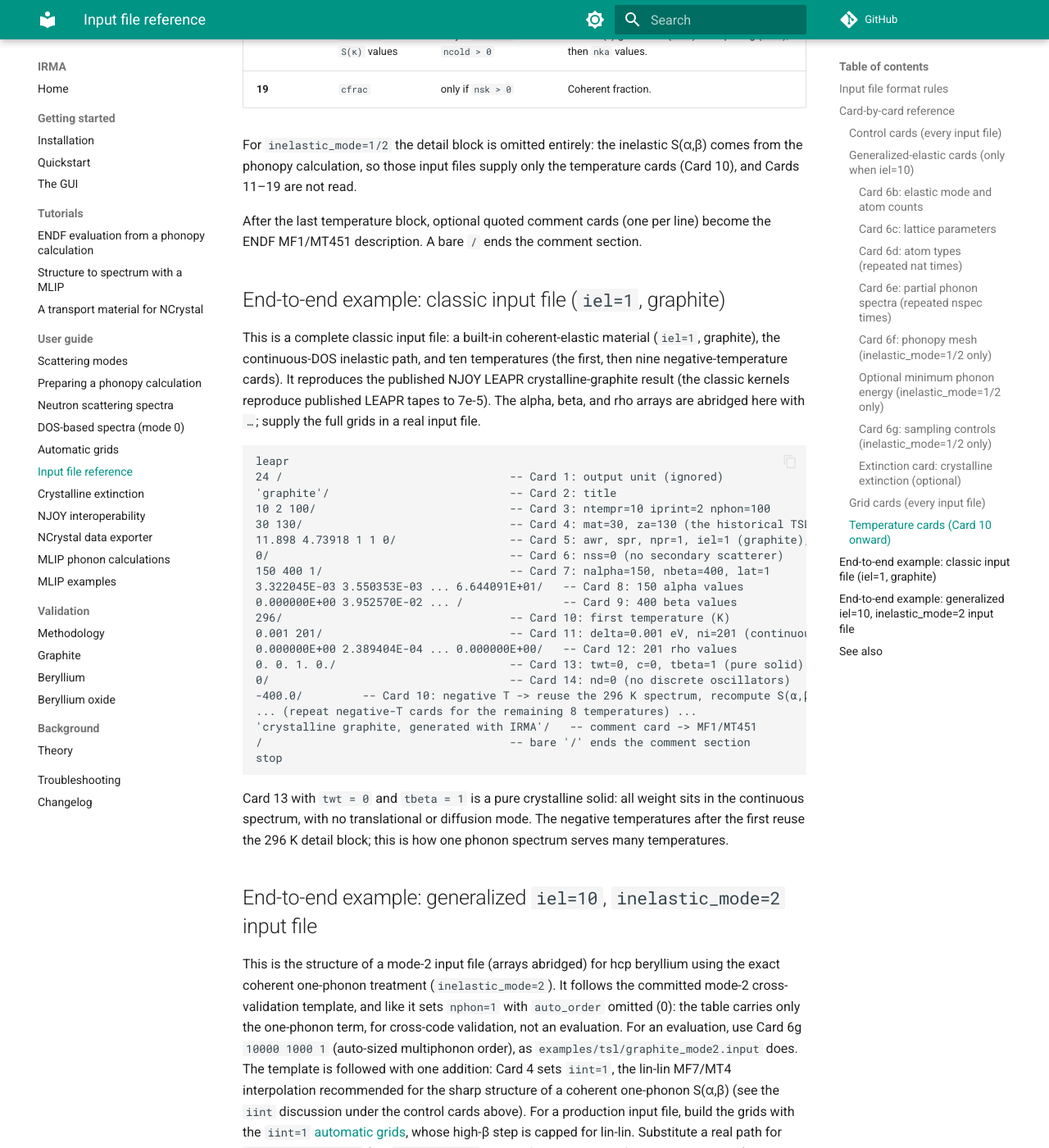
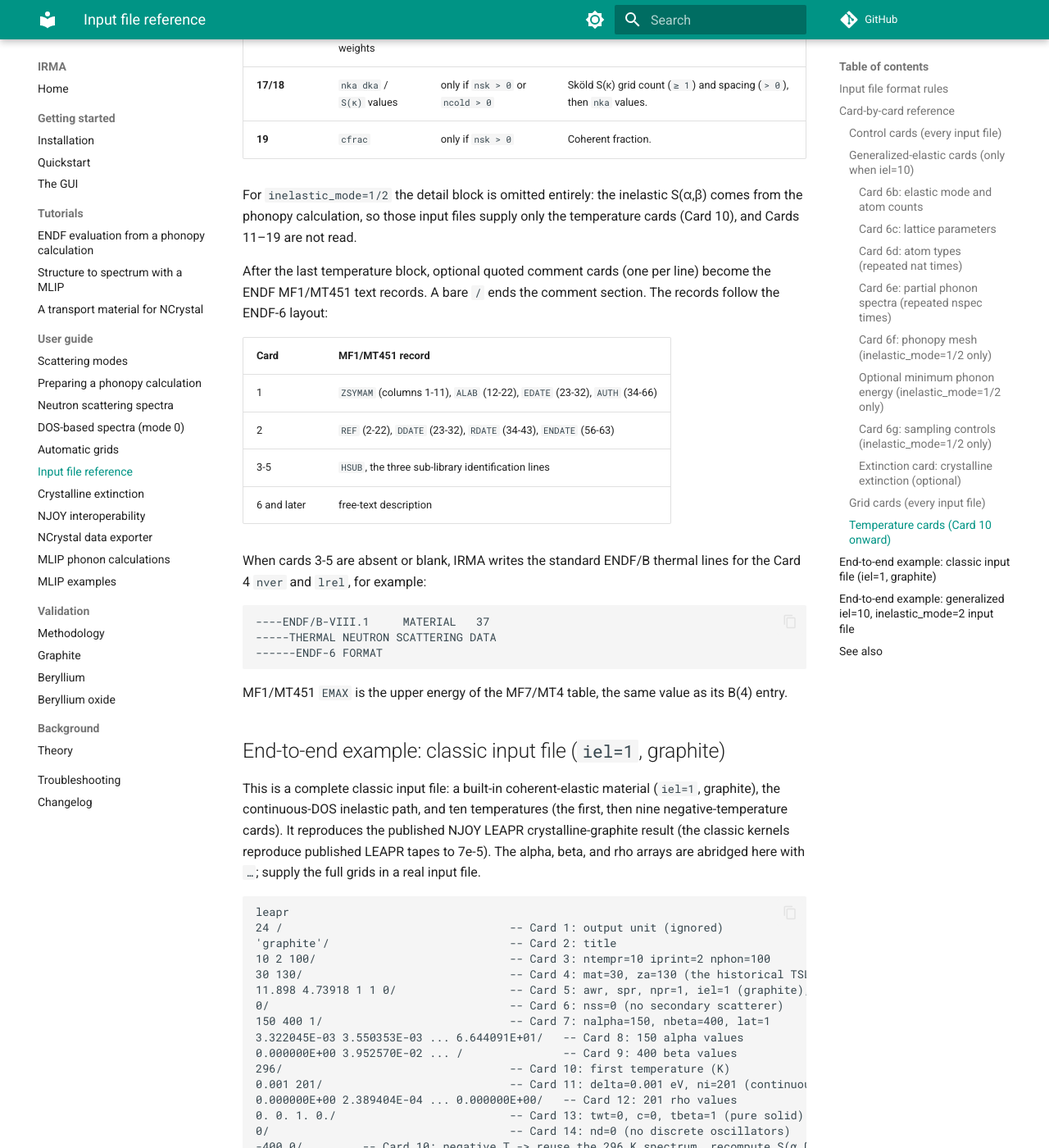
Before and after one commit to ramic-k/IRMA, an MkDocs documentation site: the page built from docs/input-reference.md, in a window 1280 px wide and 1400 px high, scrolled down 11957 px. Shown: the whole window at 82% size. Built offline with MkDocs 1.6.1 and Material for MkDocs 9.7.7, drawn with Linux system fonts in a browser that asks for light colours; comment, search, counter and statistics services are not loaded; some of the changed text lies outside the part shown.

Commit message:
docs: Card 4 nver/lrel, the MF1/MT451 comment-card layout and EMAX
The input reference gives Card 4's optional nver and lrel (default 8 1,
ENDF/B-VIII.1), the MF1/MT451 record each comment card fills (cards 3-5
are HSUB), the standard HSUB lines written when those cards are blank, and
that EMAX is the MF7/MT4 upper energy. The quickstart card table and the
GUI page describe the new fields.

Claude-Session: https://claude.ai/code/session_01C2iC5HyRUuJ3FeKVVSE61G

````diff
--- a/docs/input-reference.md
+++ b/docs/input-reference.md
@@ -74,7 +74,7 @@ read only for the classic kernels and `inelastic_mode=0`.
 | **1** | `nout` | — | Output unit. Kept for LEAPR compatibility; IRMA writes the file named on the command line and ignores this value. |
 | **2** | `'title'` | empty | Quoted title string. A numeric or unquoted token is stringified (this card is free text). |
 | **3** | `ntempr iprint nphon` | `1 1 100` | Temperature count (`≥ 1`), print level, and phonon-expansion order (`≥ 1`). For `inelastic_mode=1/2`, `nphon` is also the multiphonon maximum order. |
-| **4** | `mat za isabt ilog smin [iint]` | `0 0 0 0 1.0e-75 0` | ENDF `MAT` (`≥ 1`; the material number that labels the evaluation in a library, yours to assign) and `za`; `isabt` (0/1) selects S(α,−β) storage; `ilog` (0/1) selects log storage; `smin` is the minimum stored S; optional `iint` (0/1) selects the MF7/MT4 interpolation scheme (see below, default 0). `isabt=1` writes S for both signs of β; THERMR cannot process such tapes, so use it for diagnostics only. **For `iel=10`, `za` must encode the physical nuclide as `1000·Z + A`** so the principal scatterer can be matched to a Card 6d atom (`A = 0` names the natural element on both cards, e.g. `za = 6000` matching a Card 6d row with `A = 0`). |
+| **4** | `mat za isabt ilog smin [iint nver lrel]` | `0 0 0 0 1.0e-75 0 8 1` | ENDF `MAT` (`≥ 1`; the material number that labels the evaluation in a library, yours to assign) and `za`; `isabt` (0/1) selects S(α,−β) storage; `ilog` (0/1) selects log storage; `smin` is the minimum stored S; optional `iint` (0/1) selects the MF7/MT4 interpolation scheme (see below, default 0); optional `nver` and `lrel` are the library version and release written to MF1/MT451 (ENDF/B-VIII.1 is `8 1`, the default; to set them, give `iint` too). `isabt=1` writes S for both signs of β; THERMR cannot process such tapes, so use it for diagnostics only. **For `iel=10`, `za` must encode the physical nuclide as `1000·Z + A`** so the principal scatterer can be matched to a Card 6d atom (`A = 0` names the natural element on both cards, e.g. `za = 6000` matching a Card 6d row with `A = 0`). |
 | **5** | `awr spr npr iel ncold nsk` | `0 0 0 0 0 0` | Principal scatterer (the atom species the evaluation is written for): mass ratio `awr` (`> 0`), free-atom cross section `spr` (`> 0`), atom count `npr` (`≥ 1`), elastic option `iel`, cold-hydrogen option `ncold` (0–4), pair-correlation option `nsk` (0–2). See the `iel` table below. |
 | **6** | `nss b7 aws sps mss` | `0 0 0 0 0` | Secondary scatterer: count `nss` (0 or 1); `b7` selects the secondary type; mass ratio `aws` (`> 0`), cross section `sps` (`> 0`), atom count `mss` (`≥ 1`). Fields 2–5 are validated only when `nss > 0`. A bound two-pass secondary (`nss=1`, `b7=0`) is rejected with `iel=10` (see the `b7` table below). |
 
@@ -420,7 +420,27 @@ inelastic S(α,β) comes from the phonopy calculation, so those input files supp
 the temperature cards (Card 10), and Cards 11–19 are not read.
 
 After the last temperature block, optional quoted comment cards (one per line)
-become the ENDF MF1/MT451 description. A bare `/` ends the comment section.
+become the ENDF MF1/MT451 text records. A bare `/` ends the comment section.
+The records follow the ENDF-6 layout:
+
+| Card | MF1/MT451 record |
+|---|---|
+| 1 | `ZSYMAM` (columns 1-11), `ALAB` (12-22), `EDATE` (23-32), `AUTH` (34-66) |
+| 2 | `REF` (2-22), `DDATE` (23-32), `RDATE` (34-43), `ENDATE` (56-63) |
+| 3-5 | `HSUB`, the three sub-library identification lines |
+| 6 and later | free-text description |
+
+When cards 3-5 are absent or blank, IRMA writes the standard ENDF/B thermal
+lines for the Card 4 `nver` and `lrel`, for example:
+
+```text
+----ENDF/B-VIII.1     MATERIAL   37
+-----THERMAL NEUTRON SCATTERING DATA
+------ENDF-6 FORMAT
+```
+
+MF1/MT451 `EMAX` is the upper energy of the MF7/MT4 table, the same value as
+its B(4) entry.
 
 ## End-to-end example: classic input file (`iel=1`, graphite)
 
````
Also changed, not shown: docs/gui.md (+1 -1 lines), docs/quickstart.md (+1 -1 lines).
